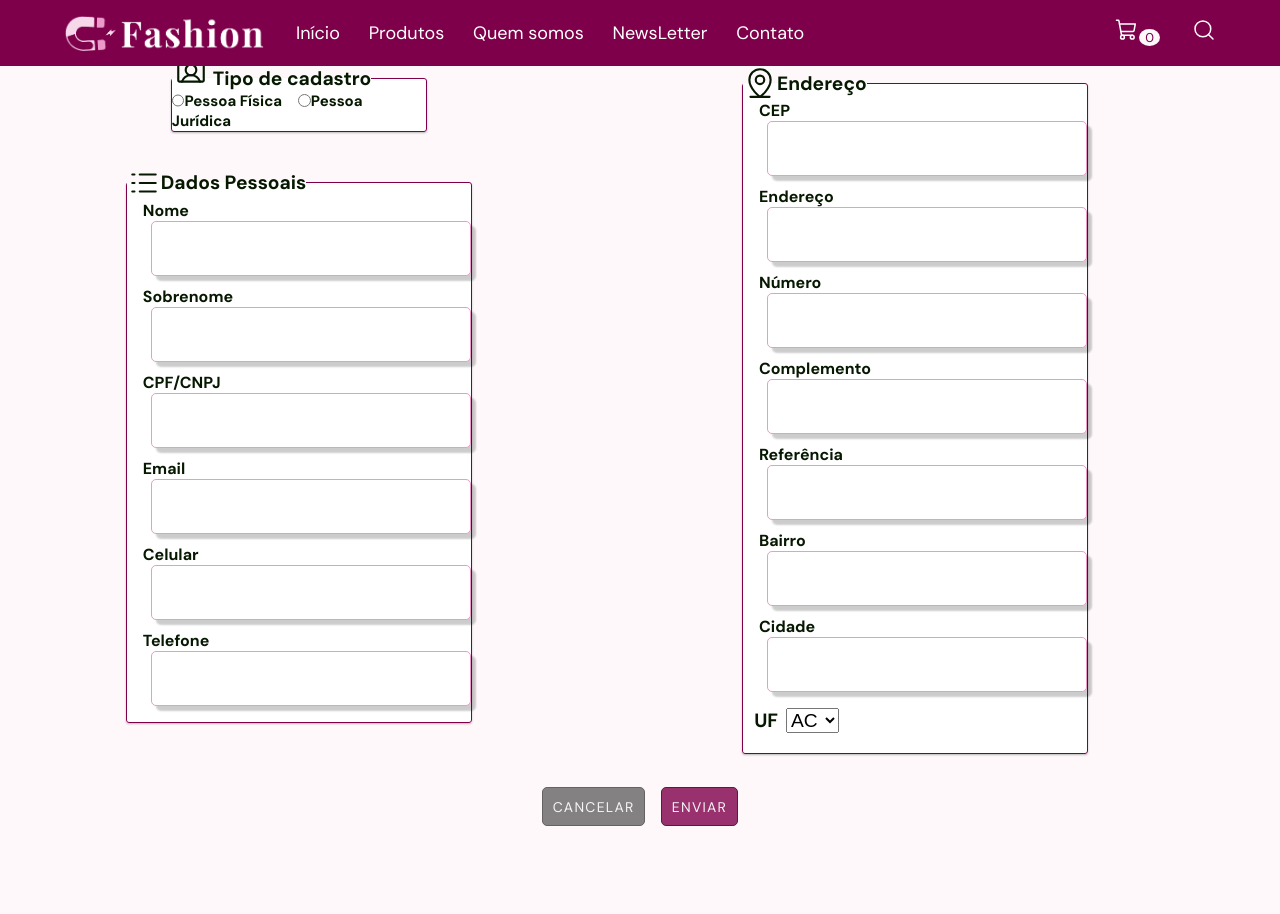
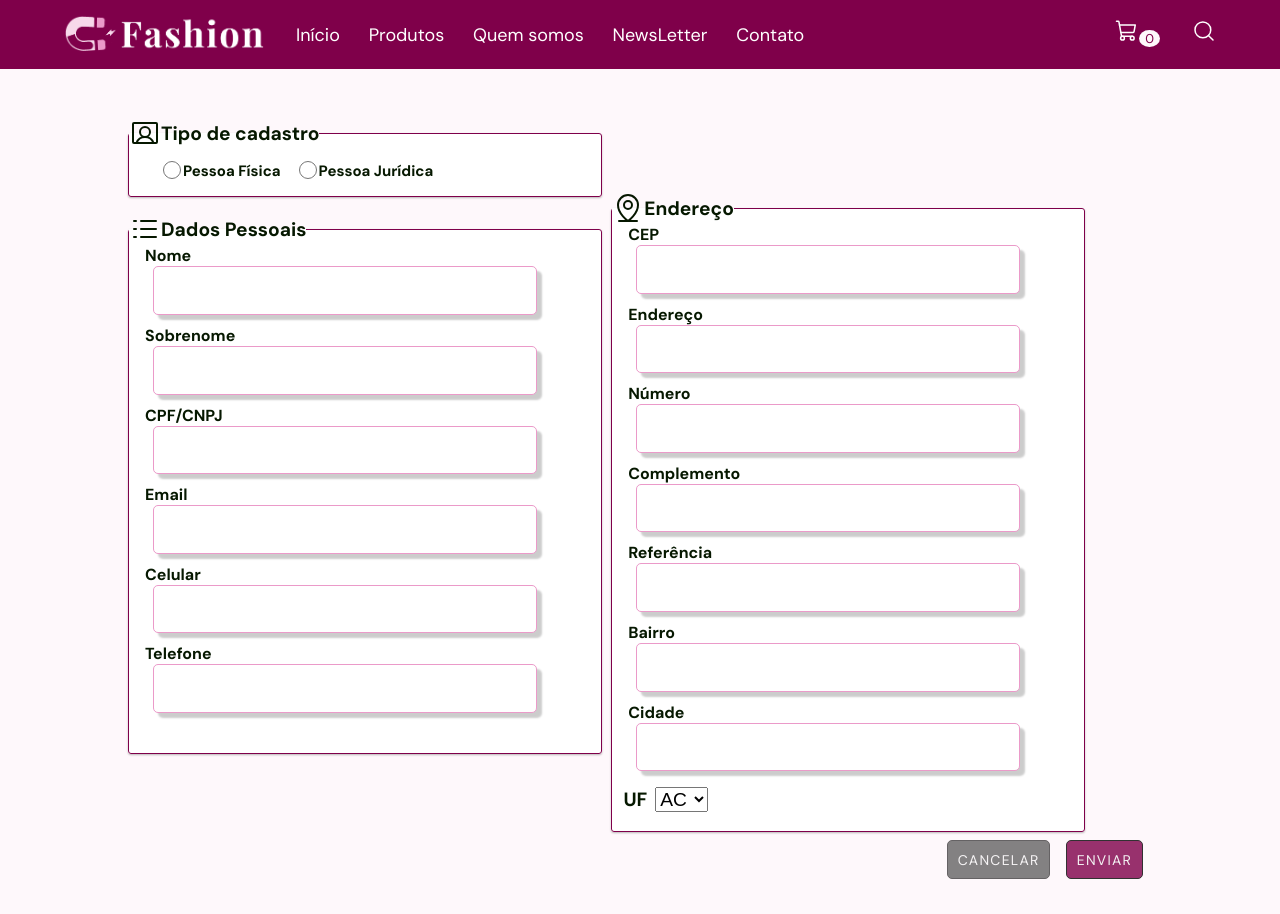
Before and after one commit to nadiellymedeiros/ImaFashion-Front-End, a React (Vite) app: page /login in a window 1280 px wide. Both pictures are taken after a click on the button "Faça seu Cadastro". Before the commit the page ends 858 px from the top, so only its background shows below. Built offline with nearby package versions, Linux system fonts and the light colour scheme.

Commit message:
pagina de cadastro

```diff
--- a/src/components/Header/index.jsx
+++ b/src/components/Header/index.jsx
@@ -15,7 +15,10 @@ export function Header({ setMenuIsVisible }) {
   return (
     <Container>
       <section>
-        <img src={logoImg} alt="Logo" />
+        <Link to={`/`}>
+          <img src={logoImg} width="200px" alt="Logo" />
+        </Link>
+
         <nav>
           <a href="http://127.0.0.1:5173">Início</a>
           <a href="http://127.0.0.1:5173/#produtos">Produtos</a>
--- a/src/components/Logon/Logon.jsx
+++ b/src/components/Logon/Logon.jsx
@@ -6,13 +6,10 @@ export function Logon() {
     <div className={styles.container}>
       <div className={styles.main}>
         <div className={styles.partec}>
-          <div className={styles.parte1}>
+          <div className={styles.partec}>
             <fieldset className={styles.fieldset}>
               <legend className={styles.legend}>
-                <UserRectangle
-                  size={34}
-                  style={{ marginRight: 5, marginLeft: 2, marginTop: -15 }}
-                />
+                <UserRectangle size={32} />
                 <h4 className={styles.cadastro}>Tipo de cadastro</h4>
               </legend>
               <div className={styles.tipo}>
@@ -44,7 +41,7 @@ export function Logon() {
           <div className={styles.parte1}>
             <fieldset className={styles.fieldset}>
               <legend className={styles.legend}>
-                <ListDashes size={34} />
+                <ListDashes size={32} />
                 <h4 className={styles.dados}>Dados Pessoais</h4>
               </legend>
 
@@ -111,7 +108,7 @@ export function Logon() {
         <div className={styles.parte2}>
           <fieldset className={styles.fieldset}>
             <legend className={styles.legend}>
-              <MapPinLine size={34} />
+              <MapPinLine size={32} />
               <h4 className={styles.endereço}>Endereço</h4>
             </legend>
 
--- a/src/components/Logon/Logon.module.css
+++ b/src/components/Logon/Logon.module.css
@@ -5,7 +5,7 @@
   display: flex;
   flex-direction: column;
   align-items: center;
-
+  margin-top: 3rem;
   font-size: 1rem;
   overflow: hidden;
 }
@@ -49,7 +49,7 @@
 }
 
 .nav img {
-  width: 13rem;
+  width: 8rem;
   padding: 0.7rem;
 }
 
@@ -59,7 +59,7 @@
   align-items: center;
   justify-content: flex-start;
   background: var(--pink-700);
-  height: 10rem;
+  height: 8rem;
   width: 100vw;
   gap: 0;
   padding: 0;
@@ -69,13 +69,14 @@
 .nav h1 {
   color: var(--white);
   margin: 0;
-  font-size: 3re;
+  font-size: 1.8rem;
 }
 
 .nav p {
   color: var(--white);
   margin: 0;
-  font-size: 1rem;
+  font-size: 0.8rem;
+  margin-left: 0.5rem;
 }
 
 .fieldset {
@@ -90,21 +91,9 @@
   outline-offset: 0;
 }
 
-.fieldset:before {
-  content: '';
-  position: absolute;
-  top: -8px;
-  right: -8px;
-  bottom: -8px;
-  left: -8px;
-  z-index: -1;
-
-  border-radius: 4px;
-}
-
 .form p {
   margin: 10px 0 0;
-  font-size: 1.5rem;
+  font-size: 1.2rem;
 }
 
 .form p:first-child {
@@ -129,34 +118,33 @@
 }
 
 .cadastro {
-  font-size: 1.6rem;
+  font-size: 1.4rem;
 }
 
 .dados {
-  font-size: 1.6rem;
+  font-size: 1.4rem;
 }
 
 .endereço {
-  font-size: 1.6rem;
+  font-size: 1.4rem;
 }
 
 .form {
   margin-bottom: 1rem;
-
   margin-left: 1rem;
-  font-size: 1.7rem;
+  font-size: 1.2rem;
 }
 
 .form input[type='text'],
 .form input[type='email'],
 .form input[type='tel'] {
-  padding: 1.8rem;
+  padding: 0.3rem;
   border: 1.5px solid #eb9ac9;
   box-shadow: 5px 5px 2px rgba(0, 0, 0, 0.2);
   display: inside;
   margin-left: 1.5rem;
   border-radius: 5px;
-  width: 60%;
+  width: 83%;
   font-size: 1.5rem;
 }
 
@@ -170,7 +158,7 @@
   display: flex;
   gap: 0.5rem;
   margin-left: 0.7rem;
-  font-size: 2rem;
+  font-size: 1.2rem;
 }
 
 .botao1 {
@@ -182,7 +170,7 @@
   letter-spacing: 0.09em;
   border-radius: 5px;
   cursor: pointer;
-  font-size: 1.2rem;
+  font-size: 1rem;
   margin-bottom: 2rem;
   opacity: 0.6;
   margin-right: 1rem;
@@ -203,9 +191,8 @@
   letter-spacing: 0.09em;
   border-radius: 5px;
   cursor: pointer;
-  font-size: 1.2rem;
+  font-size: 1rem;
   opacity: 0.8;
-
   bottom: -98.2rem;
   left: 25rem;
 }
@@ -215,36 +202,65 @@
 }
 
 .option {
-  font-size: 1.8rem;
+  font-size: 1.2rem;
 }
 
-@media screen and (min-width: 1000px) {
+@media (min-width: 1024px) {
   .container {
     width: 100vw;
     height: 100%;
-    display: flex;
+    display: inline-block;
     flex-direction: collumn;
-
-    align-items: center;
-    justify-content: center;
+    column-count: 2;
   }
 
   .nav img {
-    width: 11rem;
+    width: 12rem;
+    padding: 0.7rem;
   }
 
   .nav {
+    display: flex;
+    flex-direction: column;
+    align-items: center;
     justify-content: flex-start;
-    height: 10rem;
+    background: var(--pink-700);
+    height: 9rem;
     width: 100vw;
+    gap: 0;
+    padding: 0;
     margin-bottom: 1rem;
+  }
+
+  .nav h1 {
+    color: var(--white);
+    margin: 0;
+    font-size: 2rem;
+    margin-bottom: 0.5rem;
+  }
+
+  .nav p {
+    color: var(--white);
+    margin: 0;
+    font-size: 1rem;
+    margin-left: 0.5rem;
   }
 
   .fieldset {
     font-weight: bold;
     font-size: 0.5rem;
-    margin-bottom: 1.1rem;
-    width: 20vw;
+    width: 40vw;
+  }
+
+  .fieldset {
+    background: white;
+    border-radius: 3px;
+    -webkit-box-shadow: 0 0 2px rgba(187, 69, 171, 0.5),
+      0 1px 2px rgba(0, 0, 0, 0.3);
+    box-shadow: 0 0 2px rgba(255, 255, 255, 0.5), 0 1px 2px rgba(0, 0, 0, 0.3);
+    border: 1.5px solid #7f004a;
+    outline-color: #dceefc;
+    outline-offset: 0;
   }
 
   .cadastro {
@@ -262,17 +278,13 @@
   .form input[type='text'],
   .form input[type='email'],
   .form input[type='tel'] {
-    padding: 1rem;
-    display: inside;
+    padding: 0.8rem;
+    display: flex;
     margin-left: 0.5rem;
     border-radius: 5px;
-    width: 20rem;
+    width: 30vw;
     font-size: 1rem;
-  }
-
-  .form {
-    width: 20%;
-    font-size: 1.5rem;
+    flex-direction: column;
   }
 
   .form p {
@@ -282,39 +294,44 @@
 
   .botao1 {
     font-size: 14px;
+    margin-left: 18.7rem;
+    margin-top: 0.5rem;
   }
 
   .botao2 {
     font-size: 14px;
   }
 
-  .option {
-    font-size: 1rem;
-  }
-
-  .main {
-    width: 70vw;
-    display: flex;
-    flex-direction: row;
-    align-items: flex-start;
-    justify-content: flex-start;
-  }
-
-  .partec {
+  .partec .fieldset {
     display: flex;
     flex-direction: column;
+    height: 5rem;
+    width: 37vw;
   }
 
   .parte1 {
     width: 40%;
     display: flex;
     flex-direction: column;
+    margin-left: 2rem;
+  }
+
+  .parte1 .fieldset {
+    width: 37vw;
+    height: 33.8rem;
   }
 
   .parte2 {
     display: flex;
     flex-direction: column;
-    width: 40%;
+    margin-right: 50em;
+    margin-top: 13.5rem;
+  }
+
+  .parte2 .fieldset {
+    width: 37vw;
+    height: 40rem;
+    margin-right: 5rem;
   }
 
   .formestado {
@@ -331,5 +348,8 @@
 
   .tipo {
     font-size: 15px;
+    justify-content: center;
+    padding-top: 0.7rem;
+    padding-left: 2rem;
   }
 }
```
